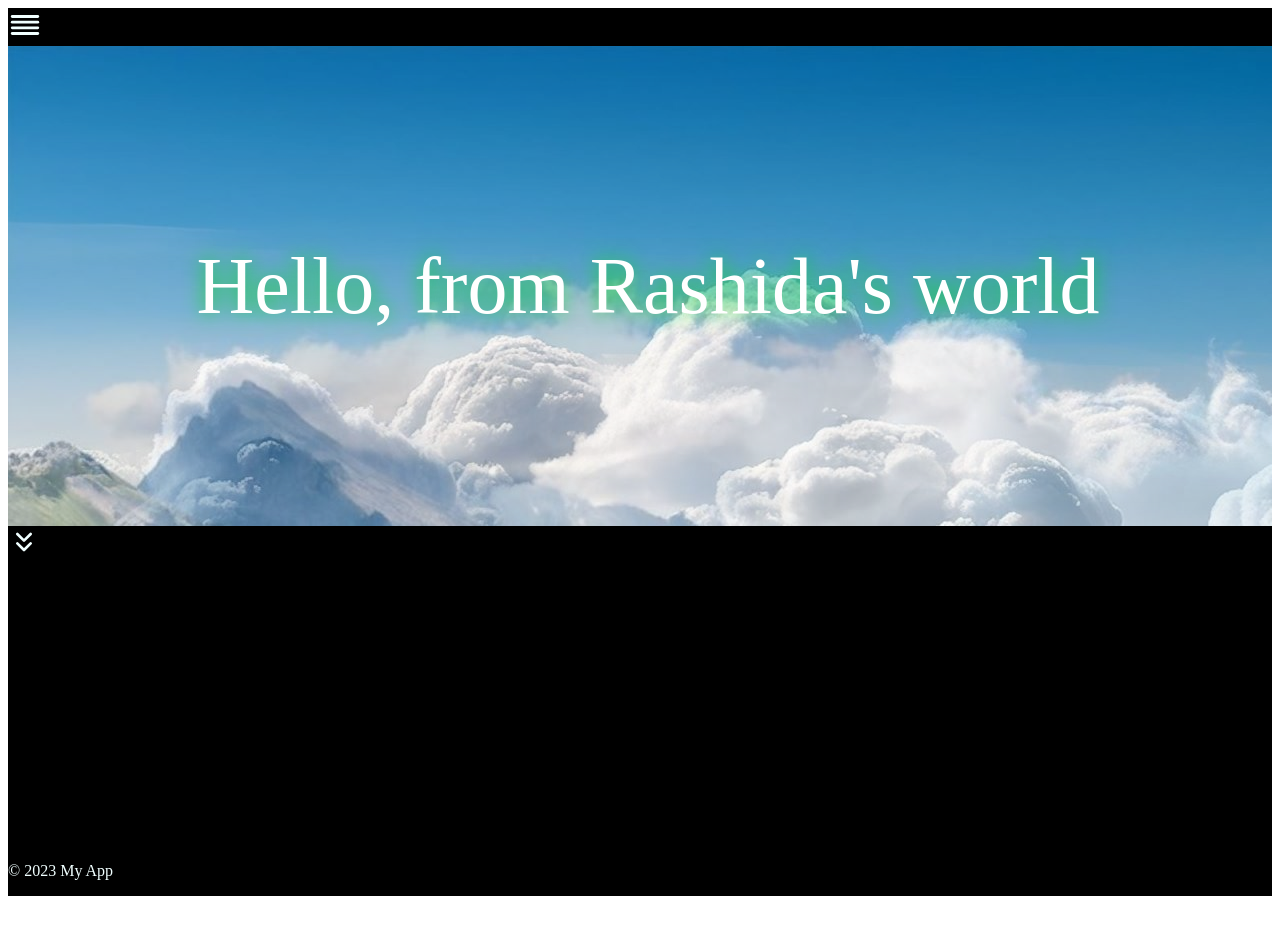
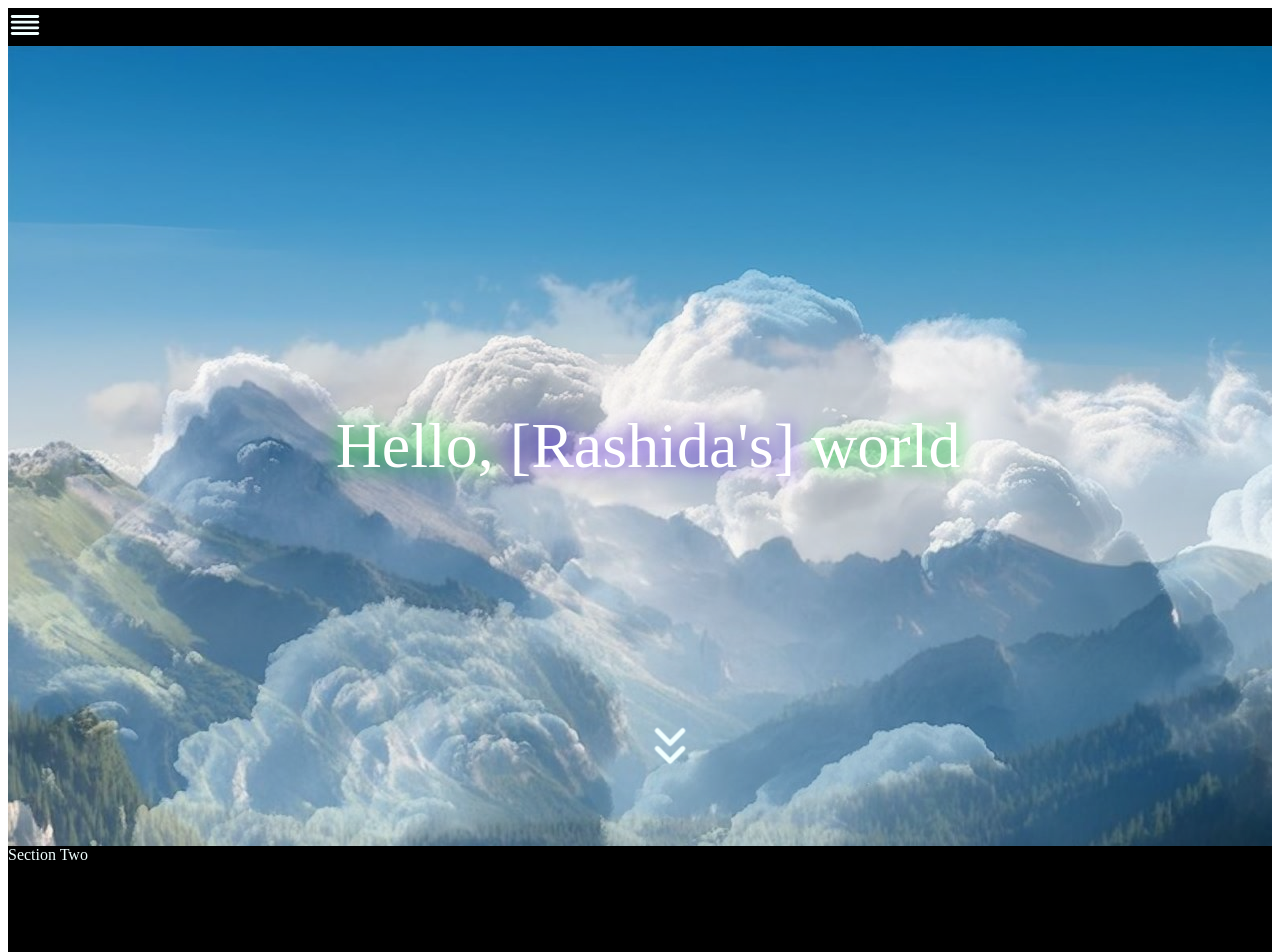
Before and after one commit to RStrozier/new-portfolio, a React (Vite) app: page / in a window 1280 px wide. Shown: the top 952 px of the page. Before the commit the page ends 904 px from the top, so only its background shows below. Built offline with nearby package versions, Linux system fonts and the light colour scheme; the HTML template or start-up script is replaced by a standard one.

Commit message:
finished section one, and added intersection observer

```diff
--- a/src/App.css
+++ b/src/App.css
@@ -1,5 +1,6 @@
+
 #root {
-  max-width: 1280px;
+  padding: 0 auto;
   margin: 0 auto;
   overflow-x: hidden;
   background-color: black;
--- a/src/App.tsx
+++ b/src/App.tsx
@@ -1,9 +1,15 @@
+import { useEffect } from 'react';
 import './App.css'
 import AppRouter from './routes/AppRouter'
+import { setupIntersectionObserver } from './utilities/intersectionObserver';
 
 function App() {
+  useEffect(() => {
+    const cleanupObserver = setupIntersectionObserver();
 
-
+    // Clean up the observers when the component is unmounted
+    return cleanupObserver;
+  }, []);
   return (
     <>
     <AppRouter />
--- a/src/components/Layout.tsx
+++ b/src/components/Layout.tsx
@@ -1,5 +1,6 @@
 import { ReactNode } from 'react';
 import { FiAlignJustify } from 'react-icons/fi';
+import Footer from './footer/Footer';
 
 interface LayoutProps {
     children: ReactNode;
@@ -13,9 +14,7 @@ const Layout = ({ children }: LayoutProps) => {
         size={34}/>
         </nav>
       <main>{children}</main>
-      <footer>
-        <p>&copy; 2023 My App</p>
-      </footer>
+      <Footer />
     </div>
   );
 };
--- /dev/null
+++ b/src/components/footer/Footer.tsx
@@ -0,0 +1,13 @@
+import './Footer.css'
+
+const Footer = () => {
+  return (
+    <>
+      <footer>
+        <p>&copy; 2023 My App</p>
+      </footer>
+    </>
+  )
+}
+
+export default Footer
--- a/src/pages/HomePage.tsx
+++ b/src/pages/HomePage.tsx
@@ -1,9 +1,11 @@
 import SectionOne from "../sections/section-one/SectionOne";
+import SectionTwo from "../sections/SectionTwo";
 
 const HomePage = () => {
   return (
     <>
     <SectionOne />
+    <SectionTwo />
     </>
   );
 };
--- a/src/sections/SectionTwo.tsx
+++ b/src/sections/SectionTwo.tsx
@@ -1,7 +1,17 @@
+
 
 const SectionTwo = () => {
+
+
   return (
-    <div>SectionTwo</div>
+    <>
+    <div className="page-section">
+      <div className="scroll-piece">
+      <div>Section Two</div>
+      </div>
+    </div>
+    </>
+
   )
 }
 
--- a/src/sections/section-one/SectionOne.css
+++ b/src/sections/section-one/SectionOne.css
@@ -1,8 +1,24 @@
 .title {
-    font-size: 5rem;
+    font-size: 4rem;
     color: white;
     text-shadow:  0 0 20px rgb(11, 215, 45);
     background-color: transparent;
+}
+
+.title span {
+  animation: slideDown 2s ease-in-out forwards;
+  text-shadow:  0 0 20px rgb(59, 11, 215);
+}
+
+@keyframes slideDown {
+  0% {
+    transform: translateY(-100%);
+    opacity: 0;
+  }
+  100% {
+    transform: translateY(0);
+    opacity: 1;
+  }
 }
 
 header {
@@ -36,11 +52,32 @@ header {
 section {
     margin: 0 auto;
     padding: 0 auto;
+    overflow-x: hidden;
 }
 
 .parallax-container {
-    height: 60vh;
+    height: 100vh;
     overflow-y: auto;
     overflow-x: hidden;
     perspective: 10px;
 }
+
+@keyframes pulse {
+    0% {
+      transform: scale(1);
+    }
+    50% {
+      transform: scale(1.35);
+    }
+    100% {
+      transform: scale(1);
+    }
+  }
+
+  .chevrons-down-container {
+    position: absolute;
+    bottom: 20px;
+    left: 50%;
+    transform: translateX(-50%);
+    animation: pulse 2s infinite;
+  }
--- a/src/sections/section-one/SectionOne.tsx
+++ b/src/sections/section-one/SectionOne.tsx
@@ -16,10 +16,12 @@ const SectionOne = () => {
           <div className="foreground">
             <img src={cloudsForeground} alt="Foreground Image" />
           </div>
-          <div className="title">Hello, from Rashida's world</div>
+          <div className="title">Hello, <span>[Rashida's]</span> world</div>
           </header>
         </div>
-        <FiChevronsDown size={32} />
+        <div className="chevrons-down-container">
+            <FiChevronsDown size={60} />
+          </div>
       </div>
     </>
   );
--- /dev/null
+++ b/src/utilities/intersectionObserver.ts
@@ -0,0 +1,37 @@
+// IntersectionObserver.ts
+export function setupIntersectionObserver() {
+    // Get all the art elements on the page
+    const scrollElements = document.querySelectorAll<HTMLElement>('.scroll-piece');
+
+    // Set up the Intersection Observer options
+    const observerOptions: IntersectionObserverInit = {
+      root: null, // Use the viewport as the root
+      rootMargin: '0px', // No additional margin
+      threshold: 0.5 // Trigger when 50% of the element is in view
+    };
+
+    // Create the Intersection Observer
+    const observer = new IntersectionObserver(handleIntersection, observerOptions);
+
+    // Function to handle the intersection events
+    function handleIntersection(entries: IntersectionObserverEntry[]) {
+      entries.forEach(entry => {
+        if (entry.isIntersecting) {
+          // The art element is in view, do something!
+          console.log('Scrolling past:', entry.target);
+        }
+      });
+    }
+
+    // Start observing the art elements
+    scrollElements.forEach(element => {
+      observer.observe(element);
+    });
+
+    // Clean up the observers when the component is unmounted
+    return () => {
+      scrollElements.forEach(element => {
+        observer.unobserve(element);
+      });
+    };
+  }
```
Also changed, not shown: src/components/footer/Footer.css (added).
